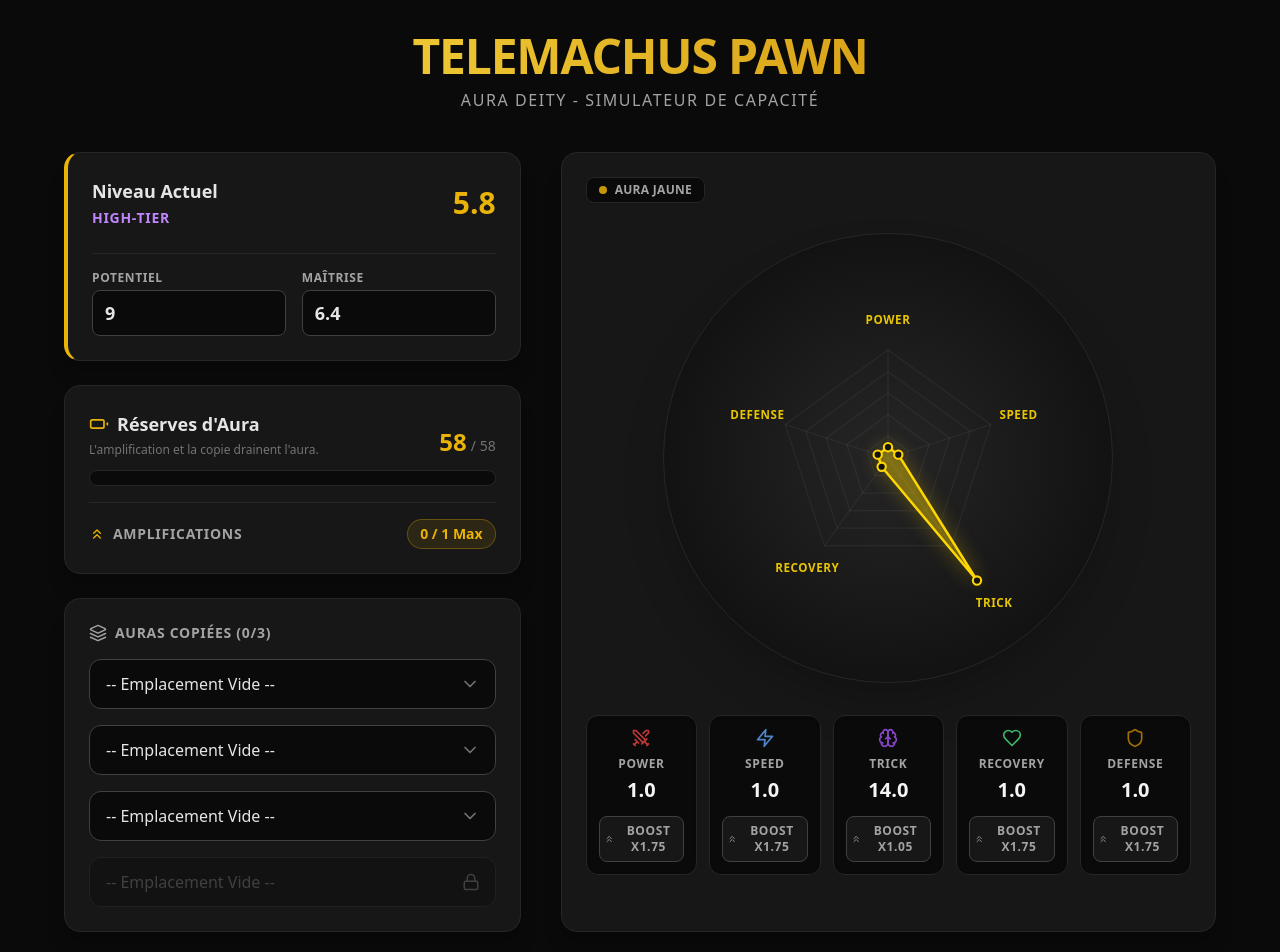
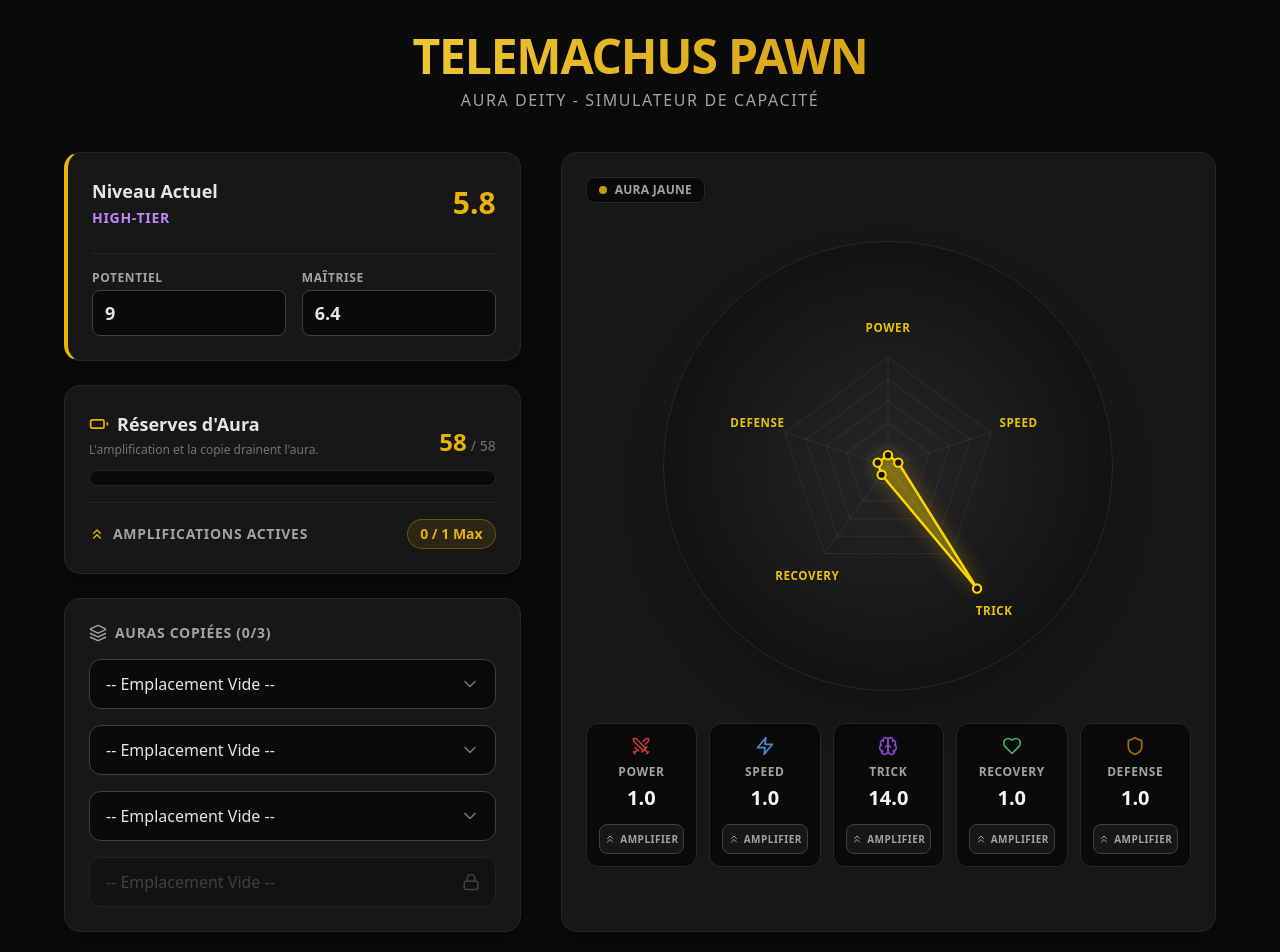
Before and after one commit to The-Night7/telemachus-simulateur, a React (Vite) app: page / in a window 1280 px wide. Shown: the top 952 px of the page. Built offline with nearby package versions, Linux system fonts and the light colour scheme.

Commit message:
feat: enhance boost system with dynamic options and update RadarChart integration

```diff
--- a/src/App.tsx
+++ b/src/App.tsx
@@ -1,4 +1,4 @@
-import React, { useState, useMemo, useEffect } from 'react';
+import React, { useState, useMemo, useEffect, useCallback } from 'react';
 import { Shield, Zap, Swords, Brain, Heart, ChevronDown, Layers, Lock, Battery, BatteryWarning, ChevronsUp } from 'lucide-react';
 import capacitesData from './capacites.json';
 
@@ -19,24 +19,9 @@ const getTierInfo = (level) => {
   return { name: "God-Tier", slots: 4, color: "text-yellow-400" };
 };
 
-// --- LOGIQUE DE DRAIN D'AURA ---
+// --- LOGIQUE DE DRAIN D'AURA DE BASE ---
 const getAuraCost = (niveau) => {
   return parseFloat((niveau * (niveau / 1.5)).toFixed(1));
-};
-
-const BOOST_AURA_COST = 5.0; // Coût fixe en aura par statistique amplifiée
-
-// --- NOUVELLES RÈGLES DE BOOST (FORT/FAIBLE) ---
-const getBoostRules = (mastery) => {
-  if (mastery >= 10) return { weak: 1.75, strong: 1.30, maxBoosts: 4 };
-  if (mastery >= 9.5) return { weak: 1.75, strong: 1.25, maxBoosts: 3 };
-  if (mastery >= 8.5) return { weak: 1.75, strong: 1.25, maxBoosts: 2 };
-  if (mastery >= 7.5) return { weak: 1.75, strong: 1.25, maxBoosts: 1 };
-  if (mastery >= 6.0) return { weak: 1.75, strong: 1.05, maxBoosts: 1 };
-  if (mastery >= 4.0) return { weak: 1.75, strong: 1.0, maxBoosts: 1 };
-  if (mastery >= 2.5) return { weak: 1.5, strong: 1.0, maxBoosts: 1 };
-  if (mastery >= 1.6) return { weak: 1.25, strong: 1.0, maxBoosts: 1 };
-  return { weak: 1.0, strong: 1.0, maxBoosts: 0 };
 };
 
 // --- 2. COMPOSANT GRAPHIQUE RADAR SVG SUR-MESURE ---
@@ -81,7 +66,7 @@ const RadarChart = ({ stats, boosts }) => {
           const val = stats[key] || 1;
           const r = (val / maxStat) * radius;
           const angle = (Math.PI * 2 * i) / 5 - Math.PI / 2;
-          const isBoosted = boosts[key];
+          const isBoosted = boosts[key] > 0;
 
           return (
             <circle
@@ -103,7 +88,7 @@ const RadarChart = ({ stats, boosts }) => {
           const angle = (Math.PI * 2 * i) / 5 - Math.PI / 2;
           const currentRadius = (val / maxStat) * radius;
           const rText = Math.max(radius, currentRadius) + 35;
-          const isBoosted = boosts[key];
+          const isBoosted = boosts[key] > 0;
 
           return (
             <text
@@ -129,47 +114,37 @@ const RadarChart = ({ stats, boosts }) => {
 // --- 3. APPLICATION PRINCIPALE ---
 export default function App() {
   const [potential, setPotential] = useState(9.0);
-  const [mastery, setMastery] = useState(6.4); // Potentiel 9 * Maîtrise 6.4 / 10 = Niveau 5.8
+  const [mastery, setMastery] = useState(6.4);
   const [slots, setSlots] = useState(["", "", "", ""]);
 
+  // Le niveau est désormais calculé dynamiquement
   const level = useMemo(() => parseFloat(((potential * mastery) / 10).toFixed(1)), [potential, mastery]);
 
-  // NOUVEAU : État des amplifications
-  const [boosts, setBoosts] = useState({ power: false, speed: false, trick: false, recovery: false, defense: false });
+  // État des amplifications (0 = éteint, 1 = option 1, 2 = option 2, etc.)
+  const [boostState, setBoostState] = useState({ power: 0, speed: 0, trick: 0, recovery: 0, defense: 0 });
 
   const tierInfo = useMemo(() => getTierInfo(level), [level]);
   const slotsUsed = useMemo(() => slots.filter(s => s !== "").length, [slots]);
 
-  const boostRules = useMemo(() => getBoostRules(mastery), [mastery]);
-  const activeBoostsCount = useMemo(() => Object.values(boosts).filter(Boolean).length, [boosts]);
-  const maxBoostsAllowed = boostRules.maxBoosts;
+  const maxBoostsAllowed = useMemo(() => {
+    if (mastery >= 10) return 4;
+    if (mastery >= 7.5) return 3;
+    if (mastery >= 6.5) return 2;
+    if (mastery >= 1.6) return 1;
+    return 0;
+  }, [mastery]);
 
-  // --- LOGIQUE DE RÉSERVE D'AURA ---
-  const maxAura = useMemo(() => level * 10, [level]);
+  const activeBoostsCount = useMemo(() => Object.values(boostState).filter(v => v > 0).length, [boostState]);
 
-  const currentAuraDrain = useMemo(() => {
-    let drain = slots.reduce((total, slotId) => {
-      if (!slotId) return total;
-      const cap = capacitesData.find(c => c.id === parseInt(slotId));
-      return total + (cap ? getAuraCost(cap.niveau) : 0);
-    }, 0);
-
-    // Ajout du coût des boosts actifs
-    drain += activeBoostsCount * BOOST_AURA_COST;
-    return parseFloat(drain.toFixed(1));
-  }, [slots, activeBoostsCount]);
-
-  const auraRemaining = parseFloat((maxAura - currentAuraDrain).toFixed(1));
-  const auraPercentage = Math.min(100, (currentAuraDrain / maxAura) * 100);
-
-  // --- MOTEUR DE FUSION TELEMACHUS ---
-  const baseStats = useMemo(() => {
+  // --- MOTEUR DE FUSION ET IDENTIFICATION DES STATS FORTES/FAIBLES ---
+  // On sauvegarde la valeur copiée MAIS AUSSI le niveau de la capacité d'origine pour les règles de Strong/Weak
+  const baseStatsInfo = useMemo(() => {
     let stats = {
-      power: 1,
-      speed: 1,
-      trick: level * 2.414,
-      recovery: 1,
-      defense: 1
+      power: { val: 1, sourceLevel: level },
+      speed: { val: 1, sourceLevel: level },
+      trick: { val: level * 2.414, sourceLevel: level }, // Le Trick de base vient de Telemachus
+      recovery: { val: 1, sourceLevel: level },
+      defense: { val: 1, sourceLevel: level }
     };
 
     slots.forEach((slotId, index) => {
@@ -182,33 +157,80 @@ export default function App() {
 
       for (let key in cap.stats_de_base) {
         let valeurCopiee = cap.stats_de_base[key] * ratio;
-        stats[key] = Math.max(stats[key], valeurCopiee);
+        if (valeurCopiee > stats[key].val) {
+          stats[key] = { val: valeurCopiee, sourceLevel: cap.niveau };
+        }
       }
     });
 
     return stats;
   }, [level, slots, tierInfo]);
 
-  // Déterminer la statistique la plus élevée pour identifier les stats "fortes" et "faibles"
-  const maxStatValue = useMemo(() => Math.max(...Object.values(baseStats)), [baseStats]);
+  // --- LOGIQUE DES OPTIONS D'AMPLIFICATION ---
+  const getBoostOptions = useCallback((statKey) => {
+    const sourceLevel = baseStatsInfo[statKey].sourceLevel;
 
+    // Strong <=> Niveau inférieur ou égal à Telemachus (Il est plus fort)
+    // Weak <=> Niveau supérieur à Telemachus (Il est plus faible)
+    const isStrong = sourceLevel <= level;
+
+    let options = [];
+    if (isStrong) {
+      // TELEMACHUS EST FORT : Coûts en aura réduits, gros multiplicateurs possibles
+      if (mastery >= 1.6) options.push({ mult: mastery >= 10 ? 1.3 : 1.25, cost: 1.5, label: mastery >= 10 ? 'x1.3 (Très Faible)' : 'x1.25 (Très Faible)' });
+      if (mastery >= 2.5) options.push({ mult: 1.5, cost: 2.5, label: 'x1.5 (Faible)' });
+      if (mastery >= 4.0) options.push({ mult: 1.75, cost: 5.0, label: 'x1.75 (Standart)' });
+    } else {
+      // TELEMACHUS EST FAIBLE : Coûts en aura élevés, petits multiplicateurs (Max 1.5 au lvl 10)
+      if (mastery >= 6.0) options.push({ mult: 1.05, cost: 1.5, label: 'x1.05 (Très Faible)' });
+      if (mastery >= 7.5) options.push({ mult: mastery >= 10 ? 1.3 : 1.25, cost: mastery >= 10 ? 5.0 : 2.5, label: mastery >= 10 ? 'x1.3 (Standart)' : 'x1.25 (Faible)' });
+      if (mastery >= 10.0) options.push({ mult: 1.5, cost: 7.5, label: 'x1.5 (Elevé)' });
+    }
+    return options;
+  }, [baseStatsInfo, level, mastery]);
+
+  // --- LOGIQUE DE RÉSERVE D'AURA ---
+  const maxAura = useMemo(() => level * 10, [level]);
+
+  const currentAuraDrain = useMemo(() => {
+    // 1. Coût des capacités équipées
+    let drain = slots.reduce((total, slotId) => {
+      if (!slotId) return total;
+      const cap = capacitesData.find(c => c.id === parseInt(slotId));
+      return total + (cap ? getAuraCost(cap.niveau) : 0);
+    }, 0);
+
+    // 2. Coût dynamique des amplifications actives
+    Object.keys(boostState).forEach(key => {
+      const idx = boostState[key];
+      if (idx > 0) {
+        const options = getBoostOptions(key);
+        if (options[idx - 1]) drain += options[idx - 1].cost;
+      }
+    });
+
+    return parseFloat(drain.toFixed(1));
+  }, [slots, boostState, getBoostOptions]);
+
+  const auraRemaining = parseFloat((maxAura - currentAuraDrain).toFixed(1));
+  const auraPercentage = Math.min(100, (currentAuraDrain / maxAura) * 100);
+
+  // --- STATS FINALES APRÈS BOOST ---
   const statsFinales = useMemo(() => {
-    let finalStats = { ...baseStats };
+    let finalStats = {};
+    for (let key in baseStatsInfo) {
+      let val = baseStatsInfo[key].val;
+      const idx = boostState[key];
+      if (idx > 0) {
+        const options = getBoostOptions(key);
+        if (options[idx - 1]) val *= options[idx - 1].mult;
+      }
+      finalStats[key] = val;
+    }
+    return finalStats;
+  }, [baseStatsInfo, boostState, getBoostOptions]);
 
-    // Application des amplifications manuelles
-    for (let key of Object.keys(finalStats)) {
-      if (boosts[key]) {
-        // Une stat est considérée "forte" si elle est égale à la stat maximum de base
-        const isStrong = baseStats[key] >= maxStatValue - 0.01;
-        const multiplier = isStrong ? boostRules.strong : boostRules.weak;
-        finalStats[key] = finalStats[key] * multiplier;
-      }
-    }
-
-    return finalStats;
-  }, [baseStats, boosts, boostRules, maxStatValue]);
-
-  // Gestion de la modification d'un slot
+  // --- INTERACTIONS ---
   const updateSlot = (index, value) => {
     if (!value) {
       const newSlots = [...slots];
@@ -237,25 +259,39 @@ export default function App() {
     setSlots(newSlots);
   };
 
-  // Gestion du toggle pour amplifier une stat
-  const toggleBoost = (statKey) => {
-    setBoosts(prev => {
-      const isCurrentlyBoosted = prev[statKey];
-      if (isCurrentlyBoosted) {
-        return { ...prev, [statKey]: false };
-      } else {
-        const isStrong = baseStats[statKey] >= maxStatValue - 0.01;
-        const multiplier = isStrong ? boostRules.strong : boostRules.weak;
+  // Gestion du Cycle des amplifications (Clic sur le bouton)
+  const handleBoostClick = (key) => {
+    const options = getBoostOptions(key);
+    if (options.length === 0) return;
 
-        if (multiplier <= 1.0) return prev; // Cette stat ne peut pas être amplifiée à ce niveau
-        if (activeBoostsCount >= maxBoostsAllowed) return prev;
-        if (auraRemaining < BOOST_AURA_COST) return prev;
-        return { ...prev, [statKey]: true };
+    const currentIdx = boostState[key]; // 0 = off, 1 = option1, etc.
+    let nextIdx = currentIdx + 1;
+
+    // Trouve la prochaine option abordable en aura
+    while (nextIdx <= options.length) {
+      const opt = options[nextIdx - 1];
+      const oldCost = currentIdx > 0 ? options[currentIdx - 1].cost : 0;
+      const netCost = opt.cost - oldCost;
+
+      const isNewBoost = currentIdx === 0;
+      const withinMaxBoosts = isNewBoost ? activeBoostsCount < maxBoostsAllowed : true;
+
+      // Est-ce qu'on a l'aura et le droit d'activer ça ?
+      if (auraRemaining >= netCost && withinMaxBoosts) {
+        break; // Option valide trouvée !
       }
-    });
+      nextIdx++;
+    }
+
+    // Si on dépasse la liste d'options, on éteint l'amplification (retour à 0)
+    if (nextIdx > options.length) {
+      nextIdx = 0;
+    }
+
+    setBoostState(prev => ({ ...prev, [key]: nextIdx }));
   };
 
-  // Réinitialisation de sécurité si le niveau baisse trop
+  // Réinitialisation de sécurité si les statistiques de base changent radicalement
   useEffect(() => {
     const currentTier = getTierInfo(level);
     if (slotsUsed > currentTier.slots) {
@@ -266,15 +302,9 @@ export default function App() {
       setSlots(newSlots);
     }
 
-    // Annuler les boosts en cas de baisse de maîtrise réduisant le nombre max
-    setBoosts(prev => {
-      const activeCount = Object.values(prev).filter(Boolean).length;
-      if (activeCount > boostRules.maxBoosts) {
-        return { power: false, speed: false, trick: false, recovery: false, defense: false };
-      }
-      return prev;
-    });
-  }, [level, slotsUsed, boostRules.maxBoosts]);
+    // Annuler les boosts de précaution pour éviter les incohérences d'Aura
+    setBoostState({ power: 0, speed: 0, trick: 0, recovery: 0, defense: 0 });
+  }, [level, slotsUsed, mastery]);
 
   return (
     <div className="min-h-screen bg-neutral-950 text-neutral-100 font-sans p-4 md:p-8 selection:bg-yellow-500/30">
@@ -365,7 +395,7 @@ export default function App() {
             <div className="mt-4 pt-4 border-t border-neutral-800 flex justify-between items-center">
               <div className="flex items-center gap-2">
                 <ChevronsUp size={16} className="text-yellow-500" />
-                <span className="text-sm text-neutral-400 font-semibold uppercase tracking-wider">Amplifications</span>
+                <span className="text-sm text-neutral-400 font-semibold uppercase tracking-wider">Amplifications Actives</span>
               </div>
               <span className="text-sm font-bold text-yellow-500 bg-yellow-500/10 px-3 py-1 rounded-full border border-yellow-500/30">
                 {activeBoostsCount} / {maxBoostsAllowed} Max
@@ -436,17 +466,19 @@ export default function App() {
           </div>
 
           <div className="w-full mb-8 mt-6">
-            <RadarChart stats={statsFinales} boosts={boosts} />
+            <RadarChart stats={statsFinales} boosts={boostState} />
           </div>
 
           <div className="w-full grid grid-cols-2 md:grid-cols-5 gap-3">
             {statConfig.map(({ key, label, Icon, color }) => {
-              const isBoosted = boosts[key];
-              const isStrong = baseStats[key] >= maxStatValue - 0.01;
-              const currentMultiplier = isStrong ? boostRules.strong : boostRules.weak;
+              const currentIdx = boostState[key];
+              const isBoosted = currentIdx > 0;
 
-              const isUnboostable = !isBoosted && currentMultiplier <= 1.0;
-              const isDisabled = !isBoosted && (activeBoostsCount >= maxBoostsAllowed || auraRemaining < BOOST_AURA_COST || isUnboostable);
+              const options = getBoostOptions(key);
+              const isUnboostable = options.length === 0;
+
+              // Détermine si on ne peut pas l'activer pour la toute première fois à cause de limites
+              const cannotAffordInitial = !isBoosted && (activeBoostsCount >= maxBoostsAllowed || auraRemaining < (options[0]?.cost || 999));
 
               return (
                 <div key={key} className={`bg-neutral-950 border rounded-xl p-3 flex flex-col items-center justify-center text-center shadow-inner relative overflow-hidden group transition-colors duration-300
@@ -458,25 +490,33 @@ export default function App() {
                     {statsFinales[key].toFixed(1)}
                   </span>
 
-                  {/* Bouton d'amplification */}
+                  {/* Bouton de Cycle d'amplification */}
                   <button
-                    onClick={() => toggleBoost(key)}
-                    disabled={isDisabled}
-                    className={`mt-3 w-full py-1.5 px-1 rounded-lg text-[10px] md:text-xs font-bold uppercase tracking-wider flex items-center justify-center gap-1 transition-all
+                    onClick={() => handleBoostClick(key)}
+                    disabled={isUnboostable || cannotAffordInitial}
+                    className={`mt-3 w-full py-2 px-1 rounded-lg text-[9px] md:text-[10px] font-bold uppercase tracking-wider flex flex-col items-center justify-center transition-all leading-tight
                       ${isBoosted
                         ? 'bg-yellow-500 text-neutral-950 hover:bg-yellow-400'
-                        : isDisabled
+                        : isUnboostable || cannotAffordInitial
                           ? 'bg-neutral-900 text-neutral-600 cursor-not-allowed border border-neutral-800'
                           : 'bg-neutral-900 text-neutral-400 hover:text-yellow-500 border border-neutral-700 hover:border-yellow-500/50'
                       }`}
                   >
-                    <ChevronsUp size={14} />
-                    {isBoosted
-                      ? `x${currentMultiplier}`
-                      : isUnboostable
-                        ? 'Max Atteint'
-                        : `Boost x${currentMultiplier}`
-                    }
+                    <div className="flex items-center gap-1">
+                      <ChevronsUp size={12} />
+                      {isBoosted
+                        ? options[currentIdx - 1].label.split(' ')[0] // Affiche juste "x1.5"
+                        : isUnboostable
+                          ? 'Non Dispo'
+                          : 'Amplifier'
+                      }
+                    </div>
+                    {/* Affiche le sous-texte de coût uniquement si activé */}
+                    {isBoosted && (
+                      <span className="opacity-80 mt-0.5 text-[8px]">
+                        {options[currentIdx - 1].label.split(' ').slice(1).join(' ')}
+                      </span>
+                    )}
                   </button>
                 </div>
               );
```
